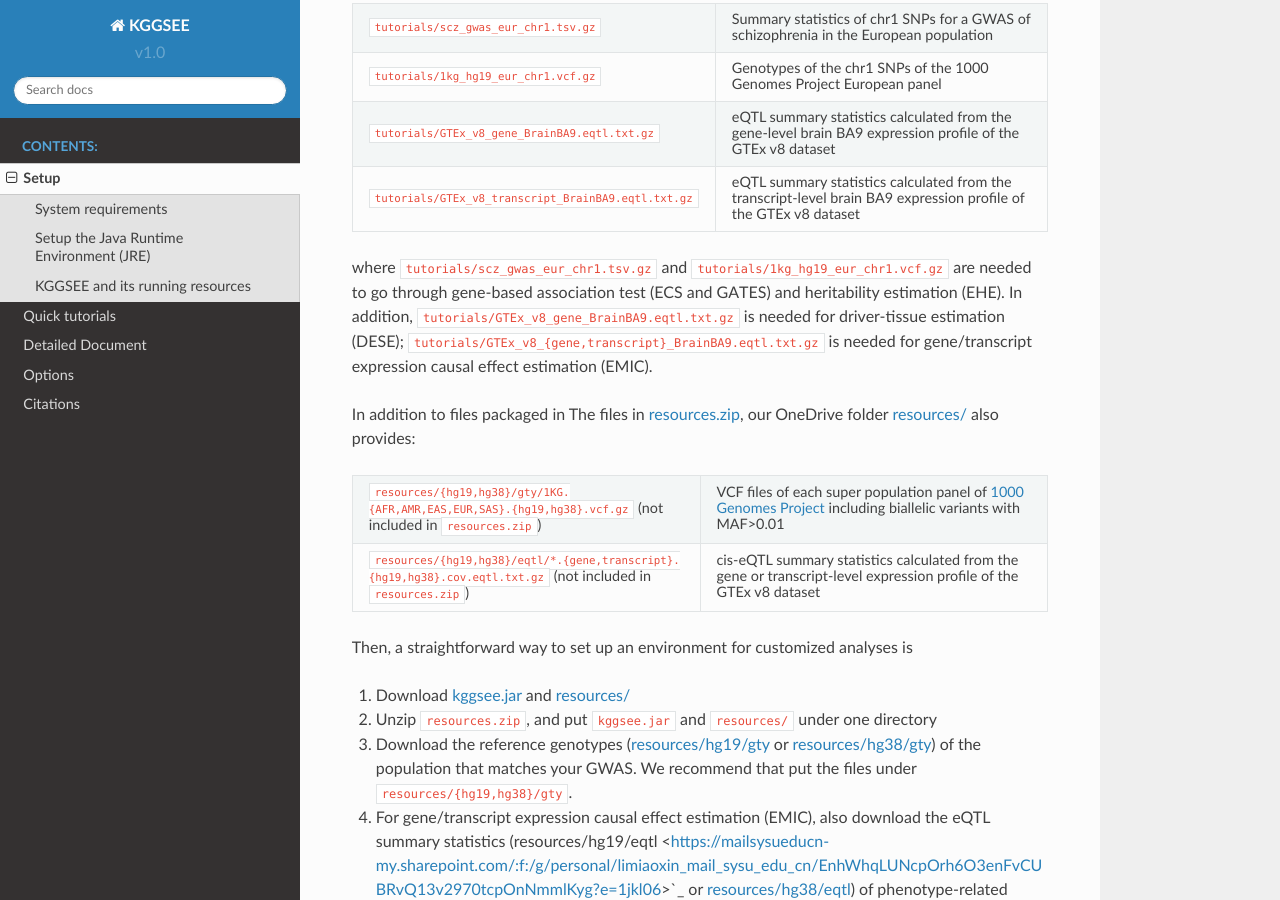
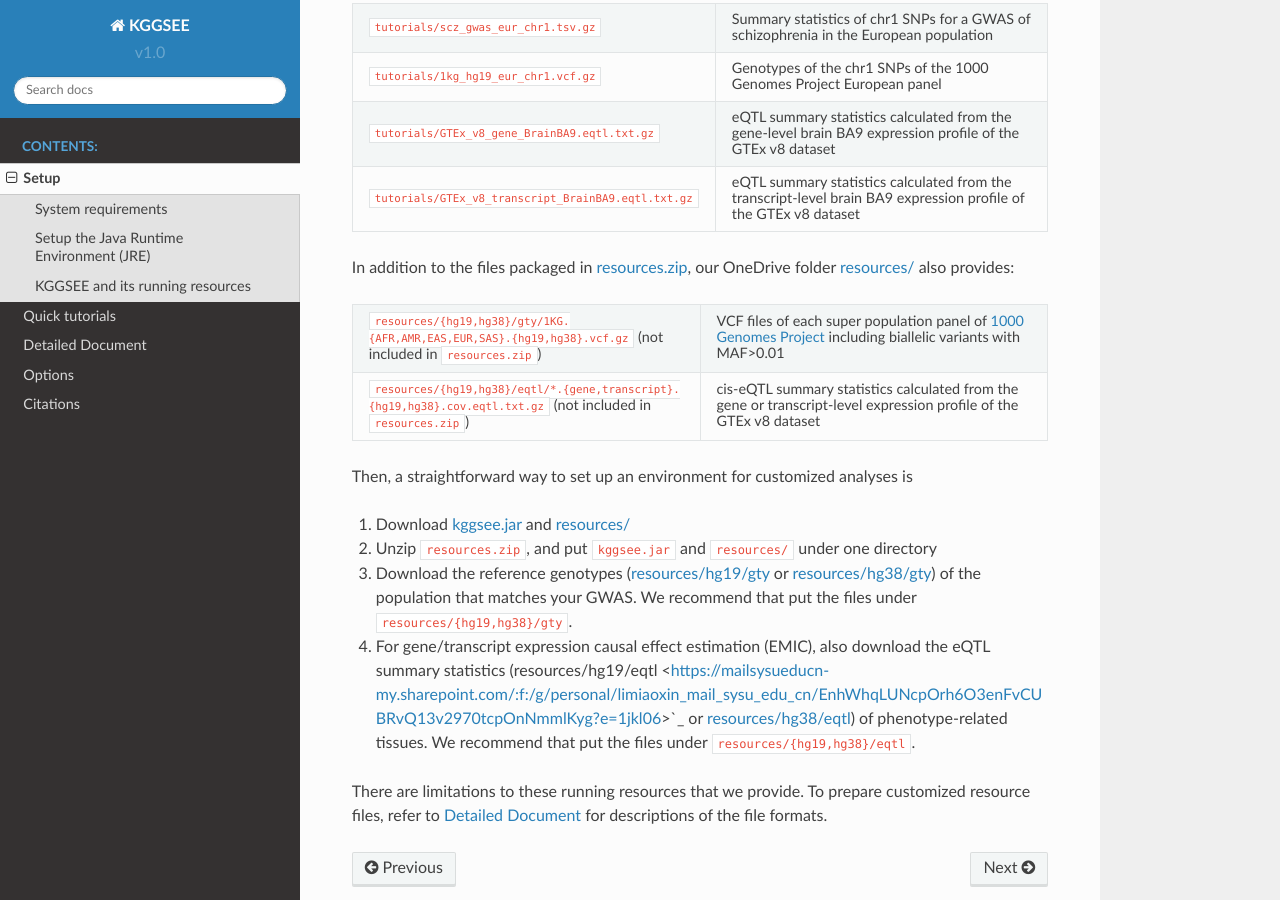
Before and after one commit to pmglab/KGGSEE, a Sphinx documentation site: the page built from doc/source/setup.rst, in a window 1280 px wide and 900 px high, scrolled down 1645 px. Built offline with Sphinx 7.4.7 and the Read the Docs theme 2.0.0, drawn with Linux system fonts in a browser that asks for light colours.

Commit message:
Update setup.rst

```diff
--- a/doc/source/setup.rst
+++ b/doc/source/setup.rst
@@ -111,11 +111,7 @@
       - eQTL summary statistics calculated from the transcript-level brain BA9 expression profile of the GTEx v8 dataset
 
 
-where ``tutorials/scz_gwas_eur_chr1.tsv.gz`` and ``tutorials/1kg_hg19_eur_chr1.vcf.gz`` are needed to go through gene-based association test (ECS and GATES) and heritability estimation (EHE). In addition, ``tutorials/GTEx_v8_gene_BrainBA9.eqtl.txt.gz`` is needed for driver-tissue estimation (DESE); ``tutorials/GTEx_v8_{gene,transcript}_BrainBA9.eqtl.txt.gz`` is needed for gene/transcript expression causal effect estimation (EMIC).
-
-
-In addition to files packaged in
-The files in `resources.zip <https://mailsysueducn-my.sharepoint.com/:u:/g/personal/limiaoxin_mail_sysu_edu_cn/EYhQXE95WZFMqERo_xNOhZUB8lGeyTwPuiWM26AX8CHP8Q?e=PwbMoa>`_, our OneDrive folder `resources/ <https://mailsysueducn-my.sharepoint.com/:f:/g/personal/limiaoxin_mail_sysu_edu_cn/EpXRqLXIToZItErUHiDNDO0BM29gbEn1-Grs14D_EqORJQ?e=0ZjvlN>`_ also provides:
+In addition to the files packaged in `resources.zip <https://mailsysueducn-my.sharepoint.com/:u:/g/personal/limiaoxin_mail_sysu_edu_cn/EYhQXE95WZFMqERo_xNOhZUB8lGeyTwPuiWM26AX8CHP8Q?e=PwbMoa>`_, our OneDrive folder `resources/ <https://mailsysueducn-my.sharepoint.com/:f:/g/personal/limiaoxin_mail_sysu_edu_cn/EpXRqLXIToZItErUHiDNDO0BM29gbEn1-Grs14D_EqORJQ?e=0ZjvlN>`_ also provides:
 
 .. list-table::
     :widths: 1 1
```
